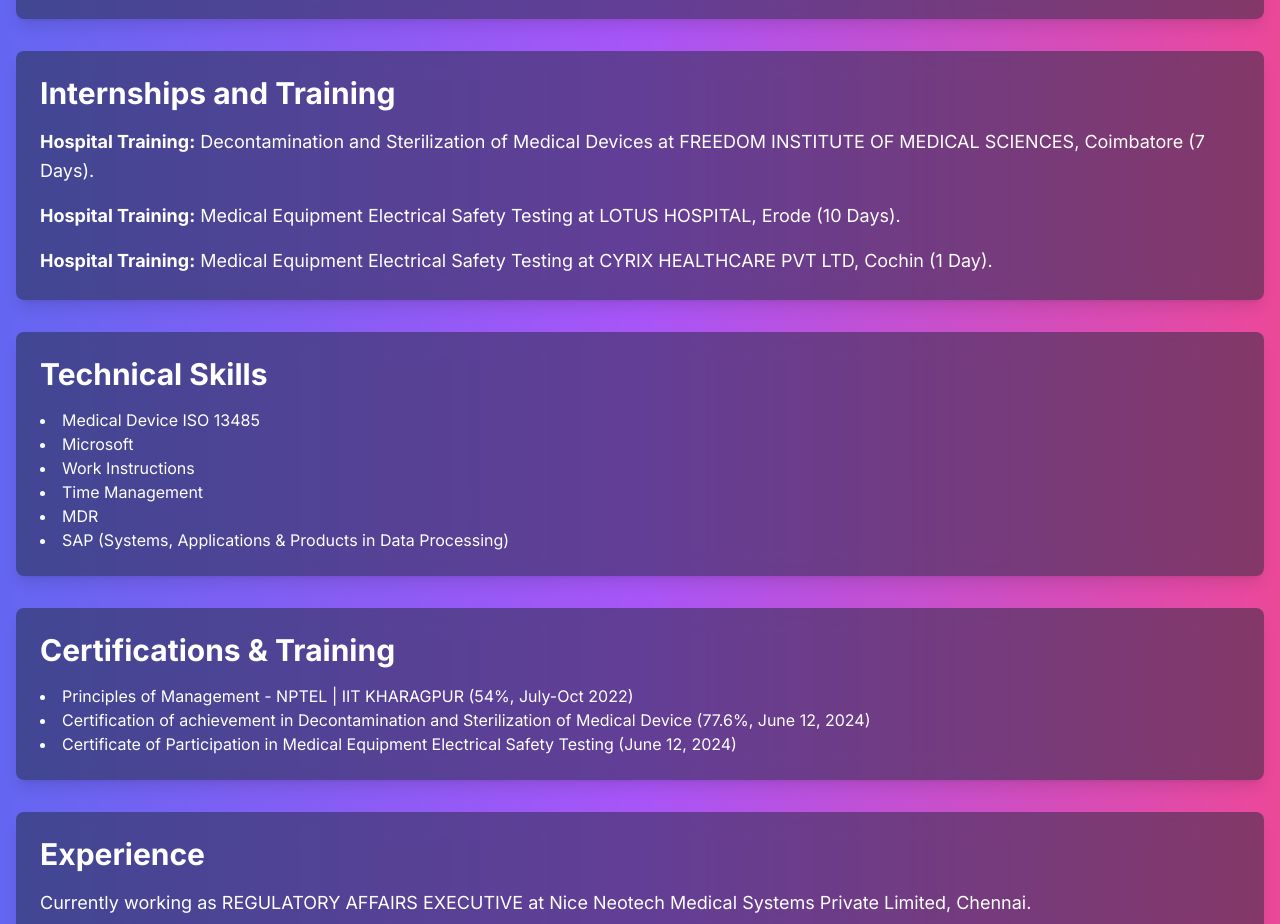
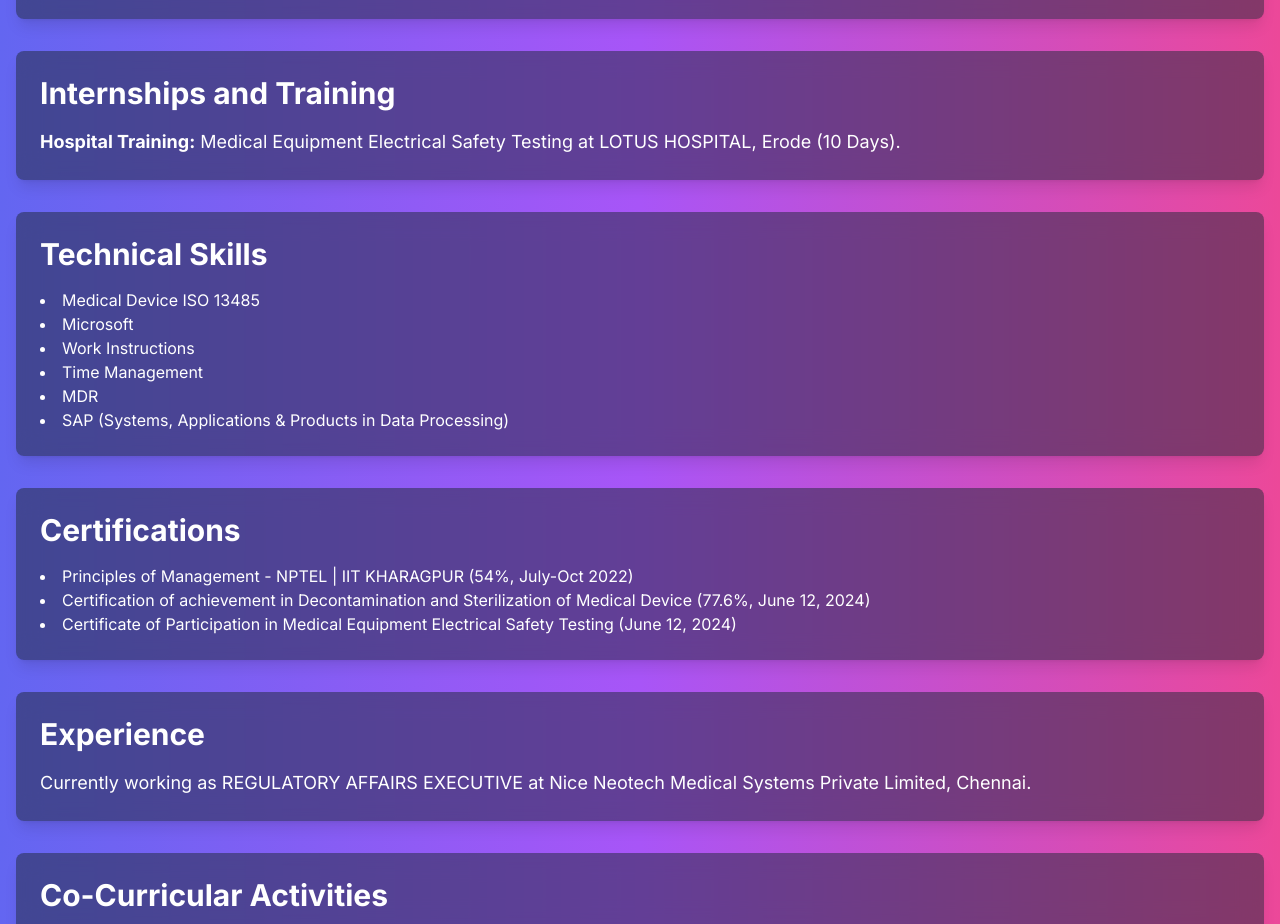
Before and after one commit to Shyam20001/prachitha-saravanan, a Next.js app: page / in a window 1280 px wide. Shown: the part 1260-2184 px from the top of the page. Built offline with nearby package versions, Linux system fonts and the light colour scheme.

Commit message:
minor changes

```diff
--- a/app/page.js
+++ b/app/page.js
@@ -63,15 +63,15 @@
           </section>
           <section id="internship" className="my-8 p-6 bg-gray-800 bg-opacity-50 backdrop-blur-md rounded-lg shadow-lg transform transition-transform duration-500 hover:scale-105 text-white">
             <h2 className="text-3xl font-bold mb-4">Internships and Training</h2>
-            <p className="leading-relaxed text-lg">
+            {/* <p className="leading-relaxed text-lg">
               <strong>Hospital Training:</strong> Decontamination and Sterilization of Medical Devices at FREEDOM INSTITUTE OF MEDICAL SCIENCES, Coimbatore (7 Days).
-            </p>
-            <p className="leading-relaxed text-lg mt-4">
+            </p> */}
+             <p className="leading-relaxed text-lg mt-4">
               <strong>Hospital Training:</strong> Medical Equipment Electrical Safety Testing at LOTUS HOSPITAL, Erode (10 Days).
             </p>
-            <p className="leading-relaxed text-lg mt-4">
+            {/*<p className="leading-relaxed text-lg mt-4">
               <strong>Hospital Training:</strong> Medical Equipment Electrical Safety Testing at CYRIX HEALTHCARE PVT LTD, Cochin (1 Day).
-            </p>
+            </p> */}
           </section>
           <section id="technical-skills" className="my-8 p-6 bg-gray-800 bg-opacity-50 backdrop-blur-md rounded-lg shadow-lg transform transition-transform duration-500 hover:scale-105 text-white">
             <h2 className="text-3xl font-bold mb-4">Technical Skills</h2>
@@ -85,7 +85,7 @@
             </ul>
           </section>
           <section id="certifications" className="my-8 p-6 bg-gray-800 bg-opacity-50 backdrop-blur-md rounded-lg shadow-lg transform transition-transform duration-500 hover:scale-105 text-white">
-            <h2 className="text-3xl font-bold mb-4">Certifications & Training</h2>
+            <h2 className="text-3xl font-bold mb-4">Certifications</h2>
             <ul className="list-disc list-inside">
               <li>Principles of Management - NPTEL | IIT KHARAGPUR (54%, July-Oct 2022)</li>
               <li>Certification of achievement in Decontamination and Sterilization of Medical Device (77.6%, June 12, 2024)</li>
```
